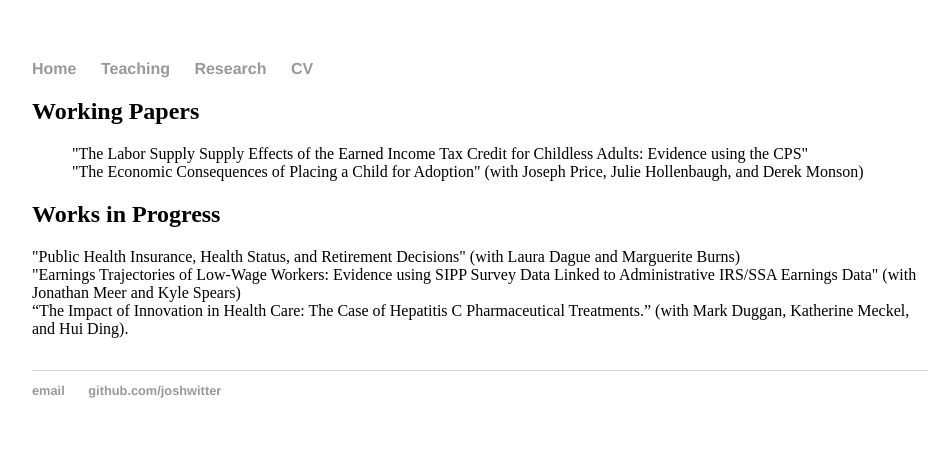
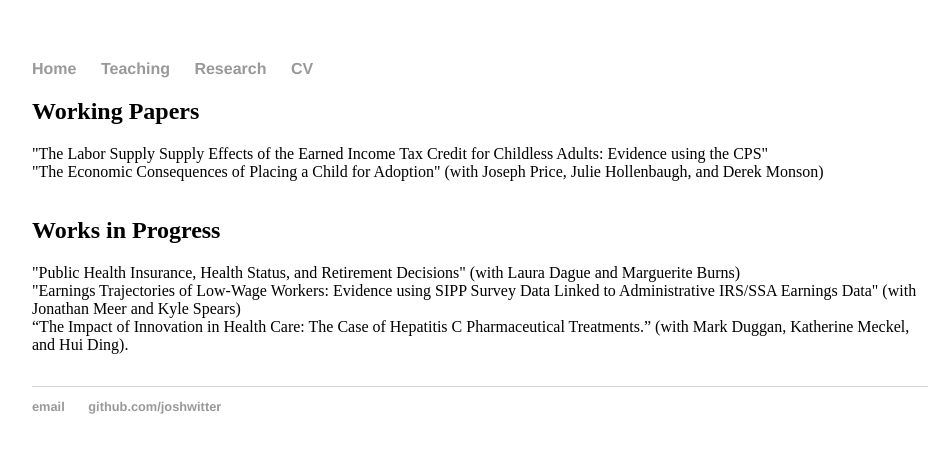
Before and after one commit to joshwitter/joshwitter.github.io, a Jekyll site: the page built from research/index.html, in a window 1280 px wide. Shown: the top 453 px of the page, without its empty margins (160-1107 px from the left). Built offline with Jekyll 4.4.1, drawn with Linux system fonts in a browser that asks for light colours.

Commit message:
Update index.html

```diff
--- a/research/index.html
+++ b/research/index.html
@@ -4,7 +4,7 @@ title: Research
 ---
 <div class="research">
 <h2>Working Papers</h2>
-<ul style="list-style-type:none; padding-bottom: 0 0 1em 0;">
+<ul style="list-style-type:none; padding: 0 0 1em 0;">
   <li> "The Labor Supply Supply Effects of the Earned Income Tax Credit for Childless Adults: Evidence using the
   CPS" </li>
   <li> "The Economic Consequences of Placing a Child for Adoption" (with Joseph Price, Julie Hollenbaugh, and
```
